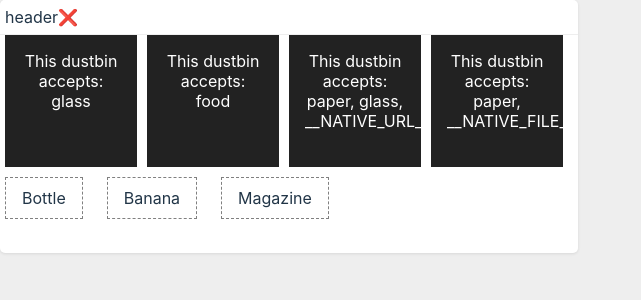
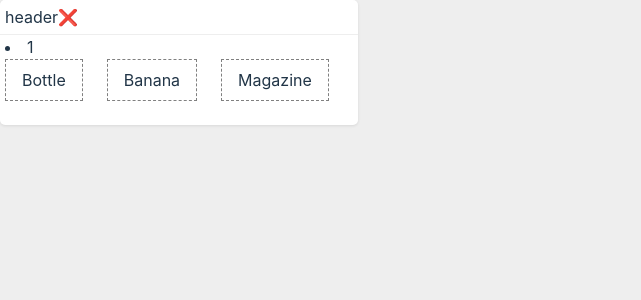
Before and after one commit to Ruriko-Yuu/AL-WebGame, a React (Vite) app: page / in a window 1280 px wide. Shown: the top 300 px of the page, without its empty margins (0-641 px from the left). Built offline with nearby package versions, Linux system fonts and the light colour scheme.

Commit message:
✨移除原拖动

```diff
--- a/src/components/inventory/bustbin.tsx
+++ /dev/null
@@ -1,57 +0,0 @@
-import type { CSSProperties, FC } from 'react'
-import { memo } from 'react'
-import { useDrop } from 'react-dnd'
-
-const style: CSSProperties = {
-  height: '100px',
-  width: '100px',
-  marginRight: '10px',
-  marginBottom: '10px',
-  color: 'white',
-  padding: '1rem',
-  textAlign: 'center',
-  fontSize: '1rem',
-  lineHeight: 'normal',
-  float: 'left',
-}
-
-export interface DustbinProps {
-  accept: string[]
-  lastDroppedItem?: any
-  onDrop: (item: any) => void
-}
-
-export const Dustbin: FC<DustbinProps> = memo(function Dustbin({
-  accept,
-  lastDroppedItem,
-  onDrop,
-}) {
-  const [{ isOver, canDrop }, drop] = useDrop({
-    accept,
-    drop: onDrop,
-    collect: (monitor) => ({
-      isOver: monitor.isOver(),
-      canDrop: monitor.canDrop(),
-    }),
-  })
-
-  const isActive = isOver && canDrop
-  let backgroundColor = '#222'
-  if (isActive) {
-    backgroundColor = 'darkgreen'
-  } else if (canDrop) {
-    backgroundColor = 'darkkhaki'
-  }
-
-  return (
-    <div ref={drop} style={{ ...style, backgroundColor }} data-testid="dustbin">
-      {isActive
-        ? 'Release to drop'
-        : `This dustbin accepts: ${accept.join(', ')}`}
-
-      {lastDroppedItem && (
-        <p>Last dropped: {JSON.stringify(lastDroppedItem)}</p>
-      )}
-    </div>
-  )
-})
--- /dev/null
+++ b/src/components/inventory/field.tsx
@@ -0,0 +1,23 @@
+import type { CSSProperties, FC } from 'react'
+import { memo } from 'react'
+import { useDrop } from 'react-dnd'
+
+export interface FieldProps {
+  info: {[key:string]: string}
+  onDrop: (item: any) => void
+}
+
+export const Field: FC<FieldProps> = memo(({
+  info,
+  onDrop
+}) => {
+  const [{ isOver, canDrop }, drop] = useDrop({
+    accept: ['1'],
+    drop: onDrop,
+    collect: (monitor) => ({
+      isOver: monitor.isOver(),
+      canDrop: monitor.canDrop(),
+    }),
+  })
+  return <li ref={drop}>{1}</li>
+})
--- a/src/components/inventory/index.tsx
+++ b/src/components/inventory/index.tsx
@@ -3,43 +3,8 @@ import { MouseEvent, useState, useEffect } from "react";
 import { FC } from "react";
 import { DndProvider, useDrag } from "react-dnd";
 import { HTML5Backend } from "react-dnd-html5-backend";
-import { selectCount } from "@/features/counter/counterSlice";
-import { useSelector } from "react-redux";
-
-// https://codesandbox.io/s/jovial-meadow-2lsr7i?file=/src/Box.tsx:480-683
-
-import update from "immutability-helper";
-import { memo, useCallback } from "react";
-import { NativeTypes } from "react-dnd-html5-backend";
-
-import { Box } from "./box";
-import { Dustbin } from "./bustbin";
-import { ItemTypes } from "./itemTypes";
-
-interface DustbinState {
-  accepts: string[];
-  lastDroppedItem: any;
-}
-
-interface BoxState {
-  name: string;
-  type: string;
-}
-
-export interface DustbinSpec {
-  accepts: string[];
-  lastDroppedItem: any;
-}
-export interface BoxSpec {
-  name: string;
-  type: string;
-}
-export interface ContainerState {
-  droppedBoxNames: string[];
-  dustbins: DustbinSpec[];
-  boxes: BoxSpec[];
-}
-
+import { Field } from "./field";
+import { Item } from "./item";
 
 const InventoryContainer = styled.div`
   ul {
@@ -53,7 +18,7 @@ const InventoryContainer = styled.div`
       position: relative;
     }
     li::before {
-      content: '容器';
+      content: "容器";
       position: absolute;
       left: 50%;
       transform: translateX(-50%);
@@ -76,84 +41,28 @@ export const Inventory: FC<{
   const [containerNum, setContainerNum] = useState(
     size ? size[0] * size[1] : 6 * 5
   );
-  const [containerSpace, setContainerSpace] = useState<[] | any[]>([]);
+  const [fieldList, setFieldList] = useState([{ value: "empty" }]);
 
-  /** 放置框数组 */
-  useEffect(() => {
-    const list = [];
-    for (let index = 0; index < containerNum; index++) {
-      list.push("");
-    }
-    setContainerSpace(list);
-  }, [containerNum]);
-
-  const [dustbins, setDustbins] = useState<DustbinState[]>([
-    { accepts: [ItemTypes.GLASS], lastDroppedItem: null },
-    { accepts: [ItemTypes.FOOD], lastDroppedItem: null },
-    {
-      accepts: [ItemTypes.PAPER, ItemTypes.GLASS, NativeTypes.URL],
-      lastDroppedItem: null
-    },
-    { accepts: [ItemTypes.PAPER, NativeTypes.FILE], lastDroppedItem: null }
+  const [boxes] = useState([
+    { name: "Bottle", type: "1" },
+    { name: "Banana", type: "2" },
+    { name: "Magazine", type: "3" },
   ]);
-
-  const [boxes] = useState<BoxState[]>([
-    { name: "Bottle", type: ItemTypes.GLASS },
-    { name: "Banana", type: ItemTypes.FOOD },
-    { name: "Magazine", type: ItemTypes.PAPER }
-  ]);
-
-  const [droppedBoxNames, setDroppedBoxNames] = useState<string[]>([]);
-
-  function isDropped(boxName: string) {
-    return droppedBoxNames.indexOf(boxName) > -1;
-  }
-
-  const handleDrop = useCallback(
-    (index: number, item: { name: string }) => {
-      const { name } = item;
-      setDroppedBoxNames(
-        update(droppedBoxNames, name ? { $push: [name] } : { $push: [] })
-      );
-      setDustbins(
-        update(dustbins, {
-          [index]: {
-            lastDroppedItem: {
-              $set: item
-            }
-          }
-        })
-      );
-    },
-    [droppedBoxNames, dustbins]
-  );
-
   return (
     <InventoryContainer>
       <DndProvider backend={HTML5Backend}>
-        <div style={{ overflow: "hidden", clear: "both" }}>
-          {dustbins.map(({ accepts, lastDroppedItem }, index) => (
-            <Dustbin
-              accept={accepts}
-              lastDroppedItem={lastDroppedItem}
-              onDrop={(item) => handleDrop(index, item)}
-              key={index}
-            />
-          ))}
-        </div>
-
-        <div style={{ overflow: "hidden", clear: "both" }}>
-          {boxes.map(({ name, type }, index) => (
-            <Box name={name} type={type} key={index} isDropped={false} />
-          ))}
-        </div>
-        {/* <ul style={{ width: `${(size ? size[0] : 6) * 60 }px`, height: `${(size ? size[1] : 5) * 60 }px`}}>
-          {containerSpace.map((ele, idx) => (
-            <li key={idx}>
-              <p>1</p>
-            </li>
-          ))}
-        </ul> */}
+        {fieldList.map((ele, idx) => (
+          <Field
+            onDrop={(item) => {
+              console.log(item);
+            }}
+            info={ele}
+            key={idx}
+          />
+        ))}
+        {boxes.map(({ name, type }, index) => (
+          <Item name={name} type={type} key={index} isDropped={false} />
+        ))}
       </DndProvider>
     </InventoryContainer>
   );
--- a/src/components/inventory/box.tsx
+++ b/src/components/inventory/item.tsx
@@ -18,7 +18,7 @@ export interface BoxProps {
   isDropped: boolean;
 }
 
-export const Box: FC<BoxProps> = memo(function Box({ name, type, isDropped }) {
+export const Item: FC<BoxProps> = memo(function Box({ name, type, isDropped }) {
   const [{ opacity }, drag] = useDrag(
     () => ({
       type,
--- a/src/components/inventory/itemTypes.ts
+++ /dev/null
@@ -1,5 +0,0 @@
-export const ItemTypes = {
-  FOOD: 'food',
-  GLASS: 'glass',
-  PAPER: 'paper',
-}
```
